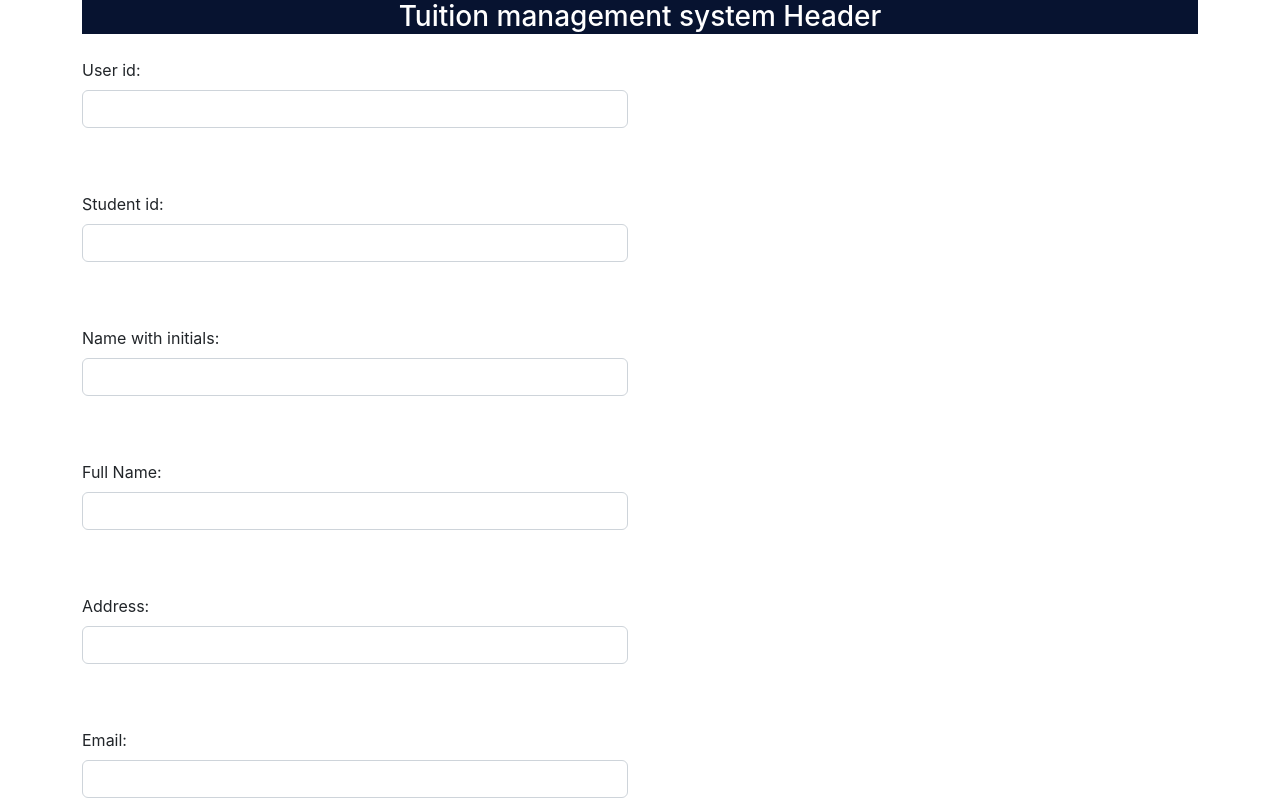
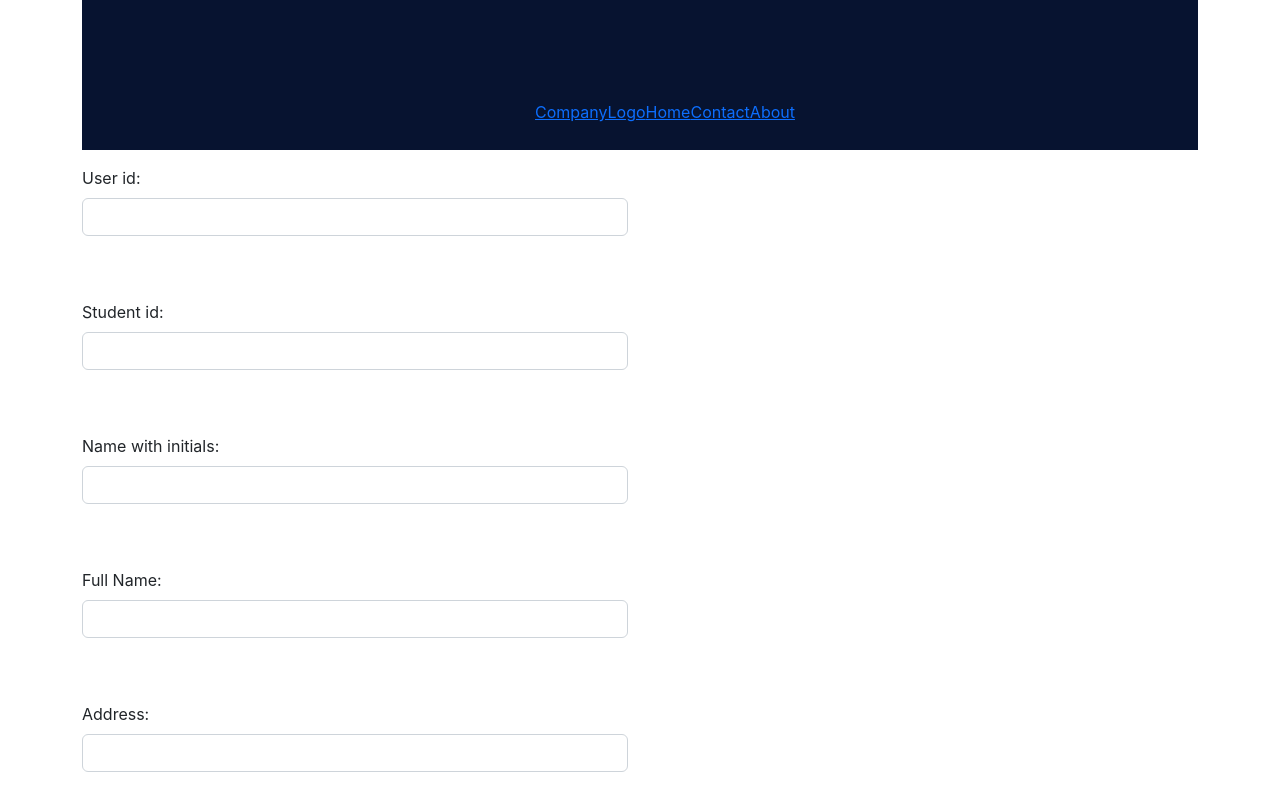
Before and after one commit to dilumsadeepa/Tuition-management-system, a React (Create React App) app in the folder tuition-management/: page /EnterForm in a window 1280 px wide. Shown: the top 800 px of the page. Built offline with nearby package versions, Linux system fonts and the light colour scheme.

Commit message:
logo uploaded

```diff
--- a/tuition-management/src/App.css
+++ b/tuition-management/src/App.css
@@ -32,11 +32,16 @@
 }
 
 .header{
+    padding-top: 100px;
+    padding-right: 30px;
+    padding-bottom: 50px;
+    padding-left: 80px;
 
     top: 0;
     background-color: #071330;
     color: white;
     width: 100%;
+    height:100px ;
     text-align: center;
 }
 
--- a/tuition-management/src/components/Header.js
+++ b/tuition-management/src/components/Header.js
@@ -3,7 +3,11 @@ import React from 'react';
 const Header=()=>{
     return(
         <div className='header'>
-            <h3>Tuition management system Header</h3>
+             <a href="#default" class="logo">CompanyLogo</a>
+  {/* <div class="header-right"> */}
+    <a class="active" href="#home">Home</a>
+    <a href="#contact">Contact</a>
+    <a href="#about">About</a>
         </div>
     )
 }
```
Also changed, not shown: tuition-management/src/components/img/Slogo.png (added), tuition-management/src/logo.svg (deleted).
